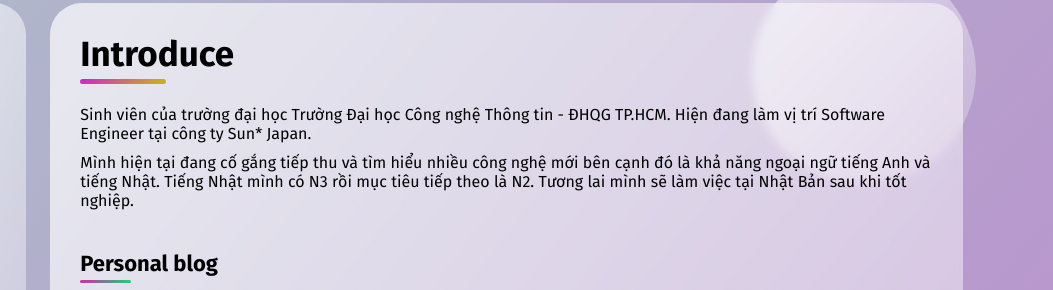
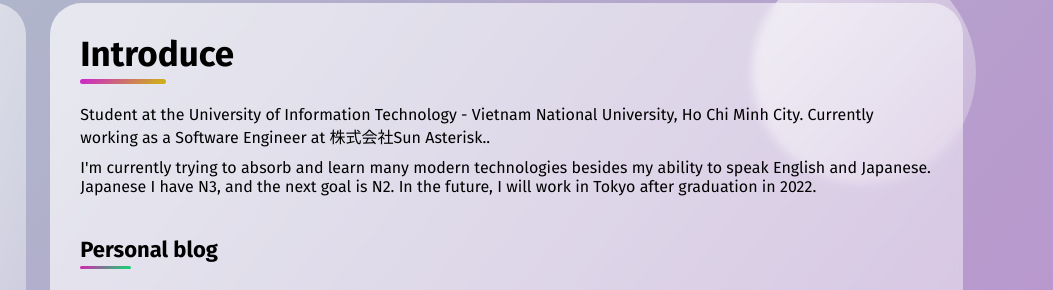
Before and after one commit to MinhLuong-077/profile-me, a plain HTML site: page index.html in a window 1280 px wide. Shown: the part 320-610 px from the top of the page, 227-1280 px from the left. Drawn offline with Linux system fonts and the light colour scheme; a script that the page names is missing.

Commit message:
update en

```diff
--- a/index.html
+++ b/index.html
@@ -412,18 +412,10 @@
                                         </h1>
                                     </div>
                                     <p class="extend-item-para">
-                                        Sinh viên của trường đại học Trường Đại
-                                        học Công nghệ Thông tin - ĐHQG TP.HCM.
-                                        Hiện đang làm vị trí Software Engineer
-                                        tại công ty Sun* Japan.
+                                        Student at the University of Information Technology - Vietnam National University, Ho Chi Minh City. Currently working as a Software Engineer at 株式会社Sun Asterisk..
                                     </p>
                                     <p class="extend-item-para">
-                                        Mình hiện tại đang cố gắng tiếp thu và
-                                        tìm hiểu nhiều công nghệ mới bên cạnh đó
-                                        là khả năng ngoại ngữ tiếng Anh và tiếng
-                                        Nhật. Tiếng Nhật mình có N3 rồi mục tiêu
-                                        tiếp theo là N2. Tương lai mình sẽ làm
-                                        việc tại Nhật Bản sau khi tốt nghiệp.
+                                       I'm currently trying to absorb and learn many modern technologies besides my ability to speak English and Japanese. Japanese I have N3, and the next goal is N2. In the future, I will work in Tokyo after graduation in 2022.
                                     </p>
                                 </li>
                                 <li class="extend-item">
```
